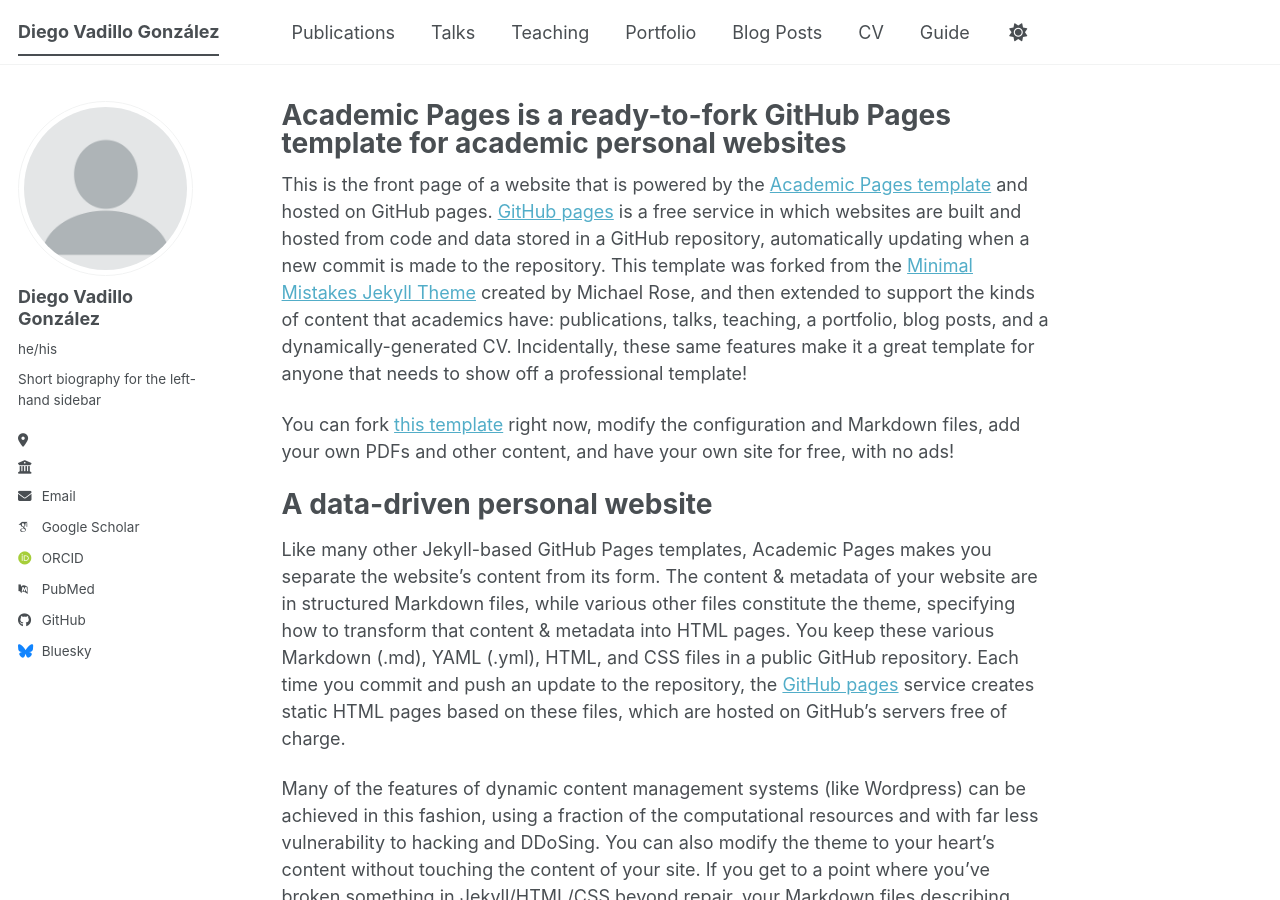
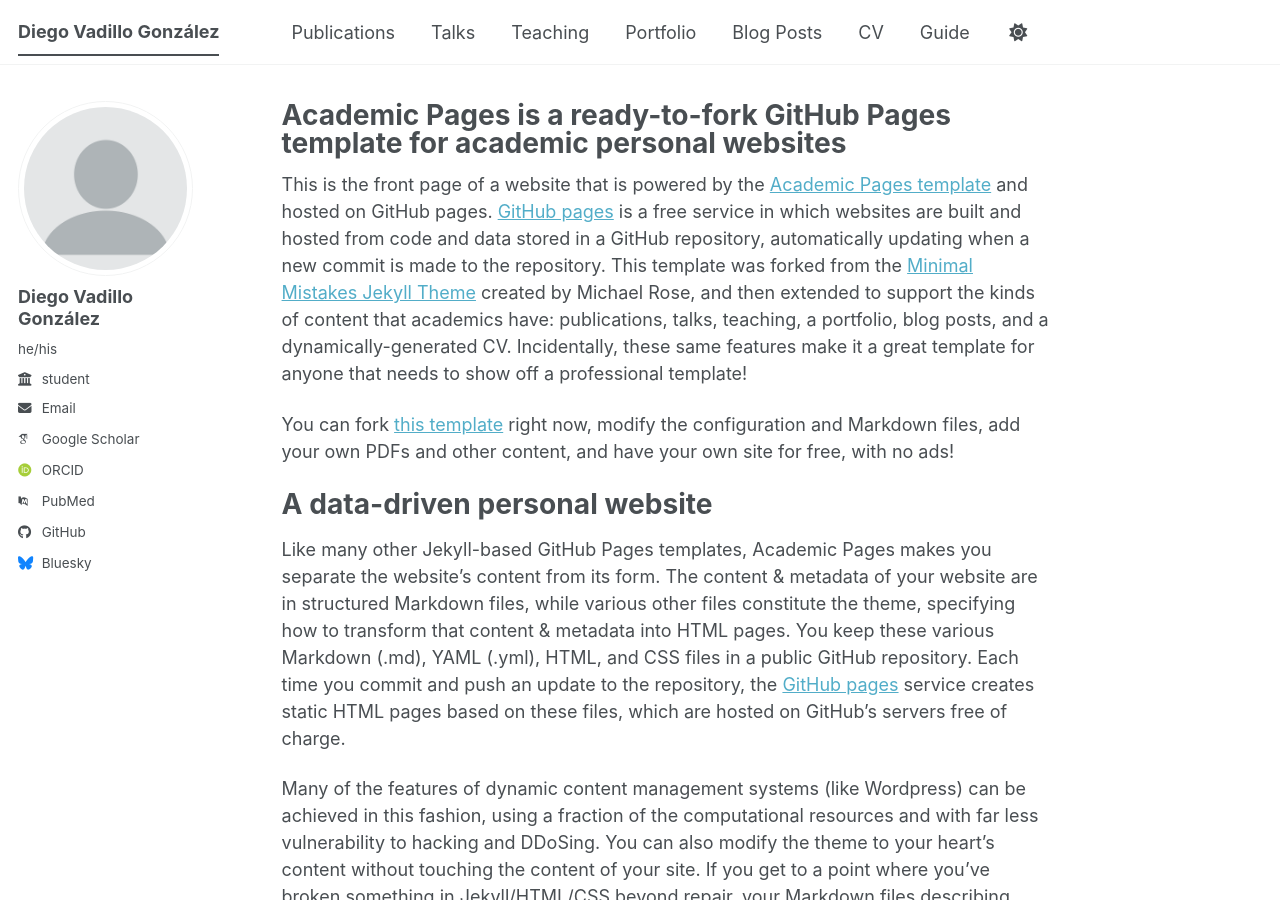
Before and after one commit to diegovadillogonzalez/diegovadillogonzalez.github.io, a Jekyll site: the page built from _pages/about.md, in a window 1280 px wide and 900 px high. Built offline with Jekyll 4.4.1, drawn with Linux system fonts in a browser that asks for light colours; some web fonts are replaced; a script bundle is joined from its source files by our own code; library files that are not in the unit come from our copies.

Commit message:
Update _config.yml

```diff
--- a/_config.yml
+++ b/_config.yml
@@ -26,9 +26,9 @@ author:
   avatar           : "profile.png"
   name             : "Diego Vadillo González"
   pronouns         : "he/his"
-  bio              : "Short biography for the left-hand sidebar"
-  location         : ""
-  employer         : ""
+  bio              :
+  location         :
+  employer         : "student"
   uri              : # URL
   email            : "diegovadillo22.002@gmail.com"
 
```
